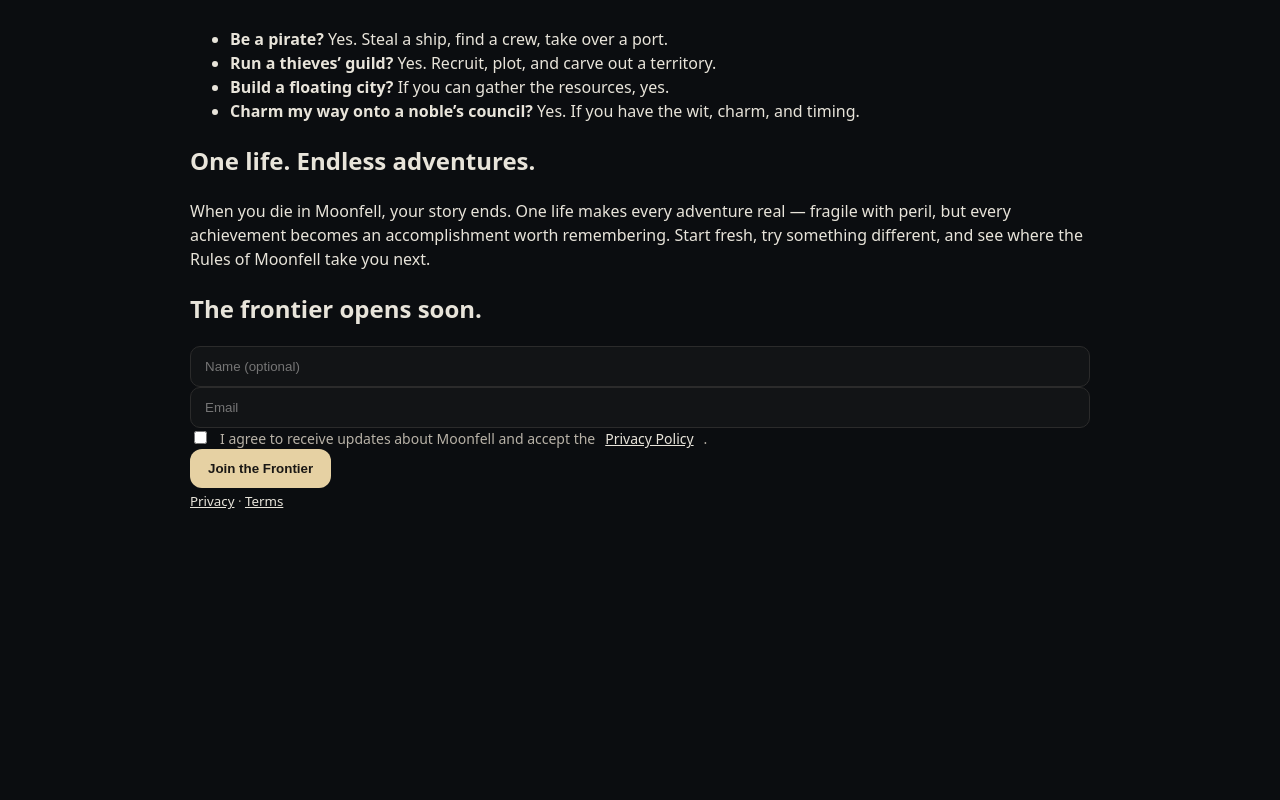
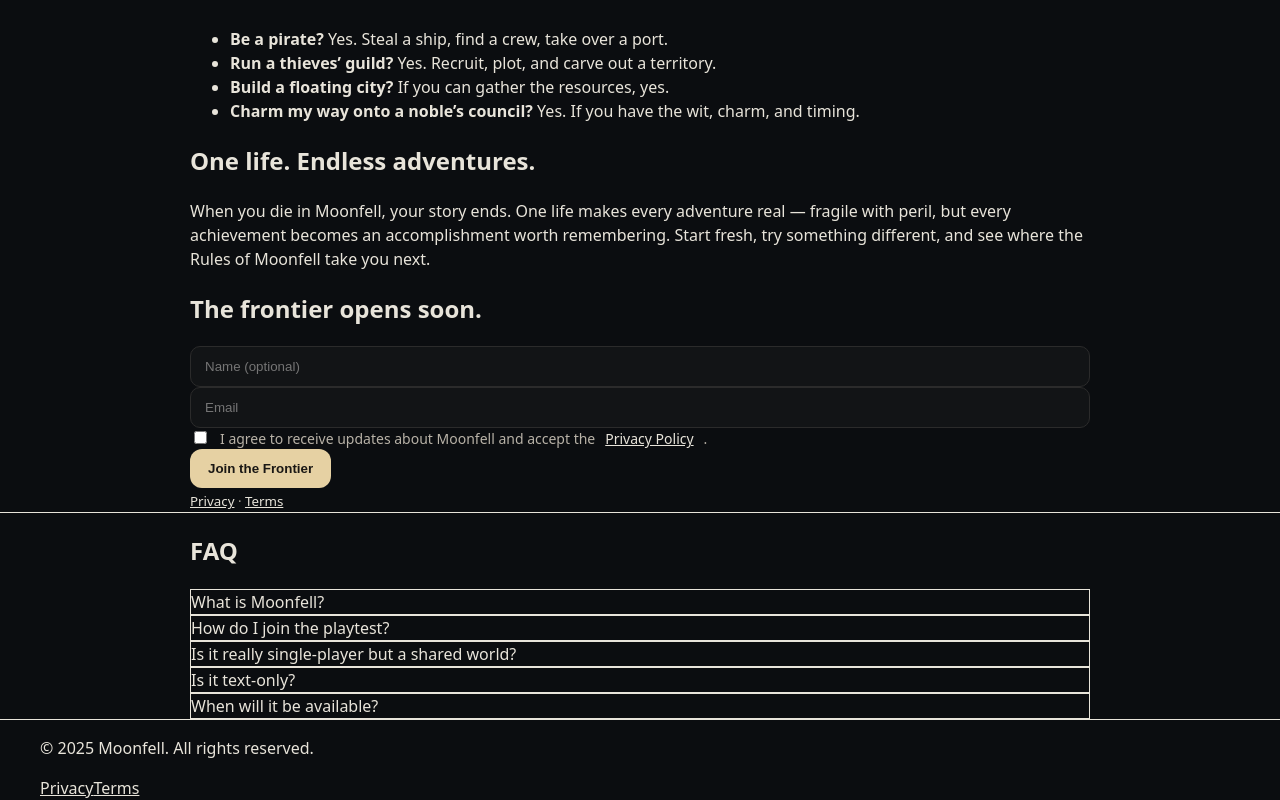
Before and after one commit to terryjlee86/moonfell-landing, a Next.js app: page / in a window 1280 px wide. Shown: the part 4959-5759 px from the top of the page. Before the commit the page ends 5471 px from the top, so only its background shows below. Built offline with nearby package versions, Linux system fonts and the light colour scheme.

Commit message:
Added FAQ to index page

```diff
--- a/src/pages/index.tsx
+++ b/src/pages/index.tsx
@@ -1,4 +1,4 @@
-// pages/index.tsx
+// src/pages/index.tsx
 import { FormEvent, useEffect, useState } from "react";
 import Image from "next/image";
 
@@ -221,6 +221,71 @@ export default function Home() {
           </small>
         </section>
       </section>
+
+      {/* FAQ — accessible, no-JS accordion */}
+      <section className="border-t border-white/10">
+        <div className="mx-auto max-w-[900px] px-5 py-12">
+          <h2 className="text-2xl md:text-3xl font-semibold mb-4">FAQ</h2>
+
+          <div className="space-y-3">
+            <details className="group rounded-xl border border-white/10 bg-black/20 p-4 open:bg-black/30">
+              <summary className="cursor-pointer list-none font-semibold">
+                What is Moonfell?
+              </summary>
+              <div className="mt-2 text-[var(--muted)]">
+                Moonfell is a text‑first, single‑player frontier RPG. You describe actions in your own words; the world responds using rules, stats and dice under the hood.
+              </div>
+            </details>
+
+            <details className="group rounded-xl border border-white/10 bg-black/20 p-4 open:bg-black/30">
+              <summary className="cursor-pointer list-none font-semibold">
+                How do I join the playtest?
+              </summary>
+              <div className="mt-2 text-[var(--muted)]">
+                Add your email above. We’ll invite waitlisters in waves and send regular development updates.
+              </div>
+            </details>
+
+            <details className="group rounded-xl border border-white/10 bg-black/20 p-4 open:bg-black/30">
+              <summary className="cursor-pointer list-none font-semibold">
+                Is it really single‑player but a shared world?
+              </summary>
+              <div className="mt-2 text-[var(--muted)]">
+                Yes. You play at your own pace, but the world persists. Changes you cause can be found by other players later (no real‑time multiplayer).
+              </div>
+            </details>
+
+            <details className="group rounded-xl border border-white/10 bg-black/20 p-4 open:bg-black/30">
+              <summary className="cursor-pointer list-none font-semibold">
+                Is it text‑only?
+              </summary>
+              <div className="mt-2 text-[var(--muted)]">
+                In‑game presentation is prose. You can attempt any reasonable action you can describe; outcomes are grounded in stats, skills, distance, light/noise, and dice.
+              </div>
+            </details>
+
+            <details className="group rounded-xl border border-white/10 bg-black/20 p-4 open:bg-black/30">
+              <summary className="cursor-pointer list-none font-semibold">
+                When will it be available?
+              </summary>
+              <div className="mt-2 text-[var(--muted)]">
+                We’ll announce playtest waves via email. Join the waitlist to be first through the gate.
+              </div>
+            </details>
+          </div>
+        </div>
+      </section>
+
+      {/* Footer */}
+      <footer className="border-t border-white/10">
+        <div className="mx-auto max-w-[1200px] px-4 sm:px-6 lg:px-8 py-8 text-sm text-white/80 flex flex-col md:flex-row gap-3 md:items-center md:justify-between">
+          <p>© {new Date().getFullYear()} Moonfell. All rights reserved.</p>
+          <nav className="flex gap-5">
+            <a className="hover:text-white" href="/privacy">Privacy</a>
+            <a className="hover:text-white" href="/terms">Terms</a>
+          </nav>
+        </div>
+      </footer>
     </main>
   );
 }
```
